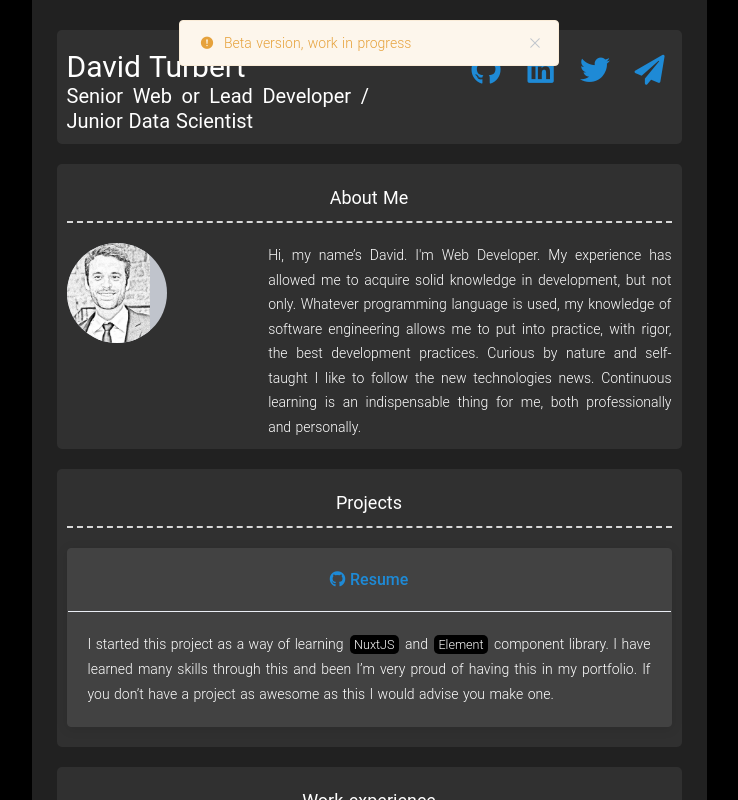
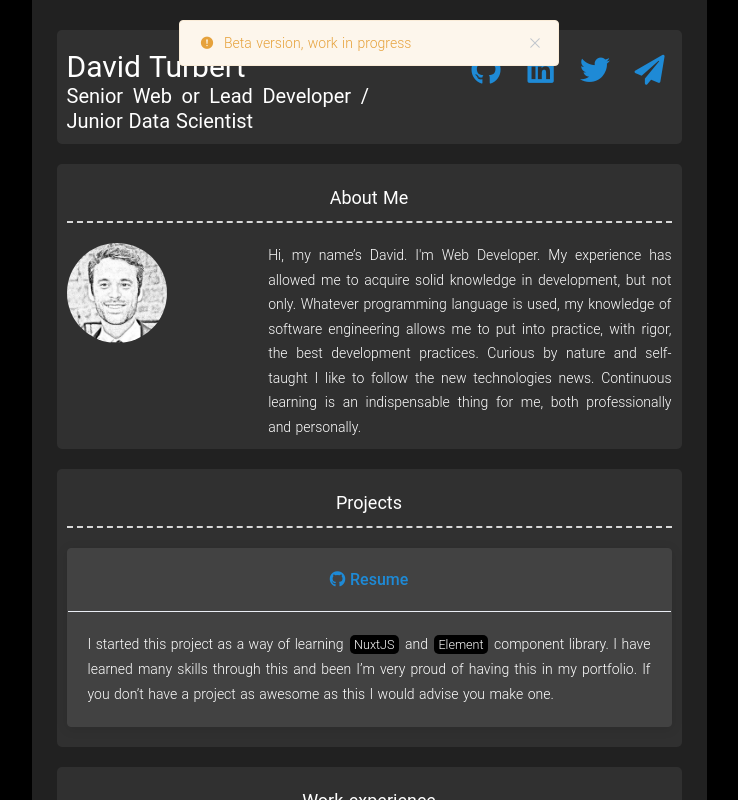
Before and after one commit to dcyou/resume, a Nuxt app: page / in a window 1280 px wide. Shown: the top 800 px of the page, without its empty margins (271-1009 px from the left). Built offline with nearby package versions, Linux system fonts and the light colour scheme.

Commit message:
fix the image position in the avatar tag

```diff
--- a/components/About.vue
+++ b/components/About.vue
@@ -2,7 +2,7 @@
     <div class="container">
         <h3>{{about.about_title ? about.about_title : "About Me"}}</h3>
         <el-row v-if="about.about_profile_image">
-            <el-col :span="8"><p><el-avatar :size="100" :fit="fill" :src="about.about_profile_image"></el-avatar></p></el-col>
+            <el-col :span="8"><p><el-avatar shape="circle" :size="100" fit="fill" :src="about.about_profile_image"></el-avatar></p></el-col>
             <el-col :span="16"><p v-html="about.about_content"></p></el-col>
         </el-row>
         <el-row v-else>
```
Also changed, not shown: static/me.jpg.
